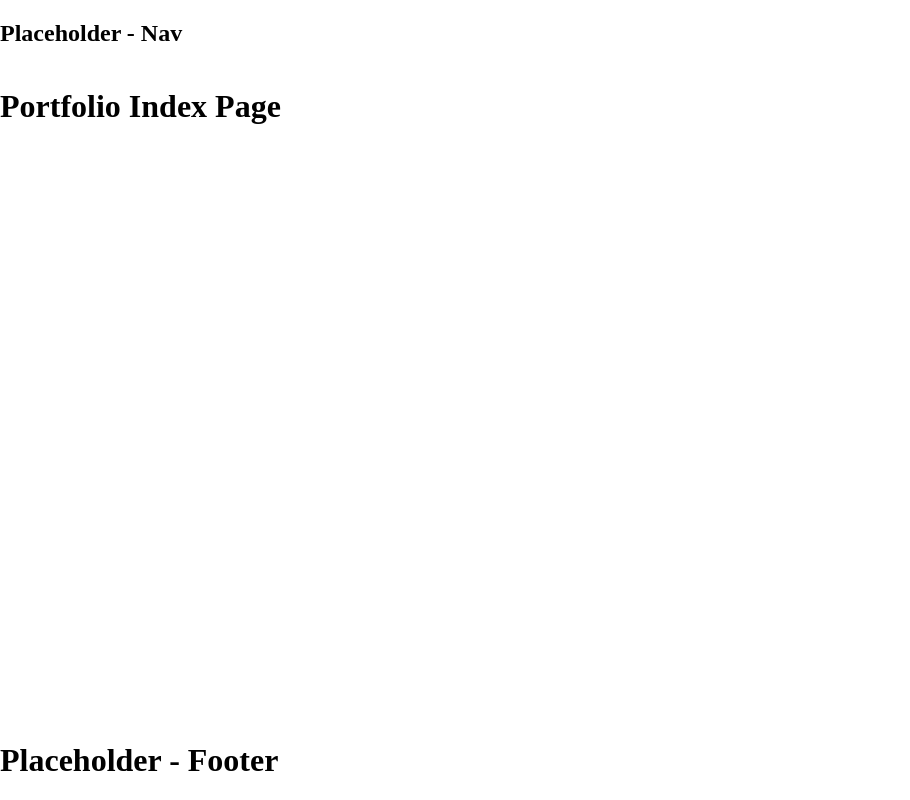
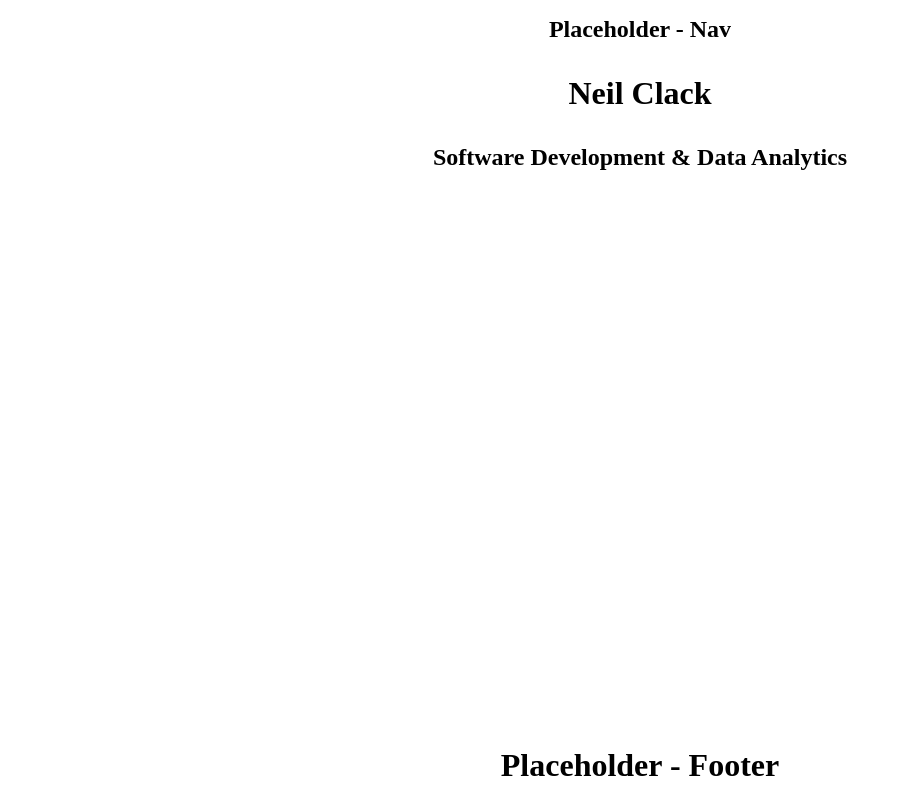
Before and after one commit to DResthal/neilclack.com, a Django app: page / in a window 1280 px wide. Shown: the whole page, without its empty margins (0-910 px from the left). Run offline with Django 4.2, Linux system fonts and the light colour scheme.

Commit message:
start base css for basic styling components

```diff
--- /dev/null
+++ b/neilclack/static/css/base.css
@@ -0,0 +1,11 @@
+h1 {
+    margin: auto;
+    padding: 1rem;
+    text-align: center;
+}
+
+h2 {
+    margin: auto;
+    padding: 1rem;
+    text-align: center;
+}
--- a/neilclack/templates/layout.html
+++ b/neilclack/templates/layout.html
@@ -3,6 +3,7 @@
 <html>
     <head>
         <link rel="stylesheet" href="{% static 'css/global.css' %}" />
+        <link rel="stylesheet" href="{% static 'css/base.css' %}" />
     </head>
     <body>
         <nav>
--- a/neilclack/templates/portfolio/index.html
+++ b/neilclack/templates/portfolio/index.html
@@ -1,4 +1,5 @@
 {% extends 'layout.html' %}
 {% block content %}
-    <h1>Portfolio Index Page
+    <h1>Neil Clack</h1>
+    <h2>Software Development &amp; Data Analytics</h2>
 {% endblock %}
```
